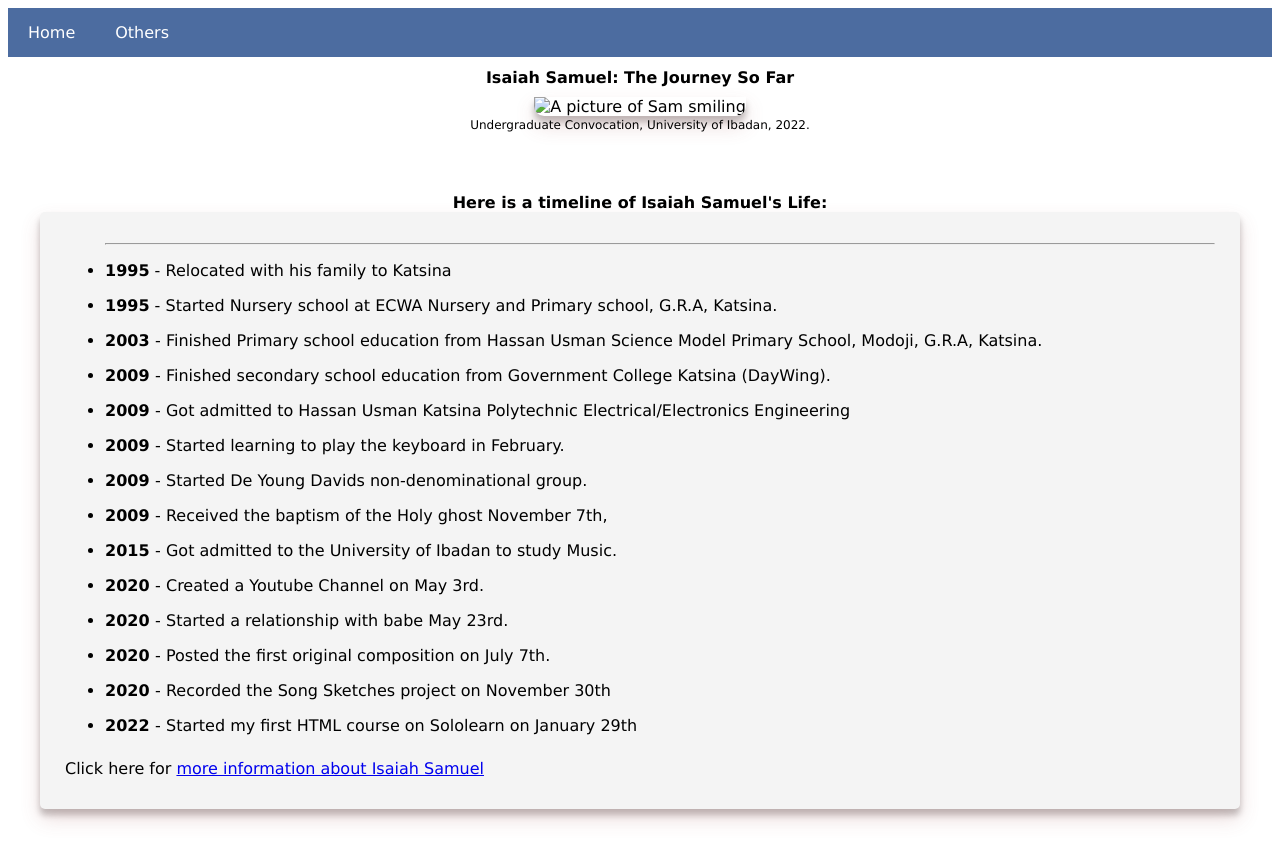
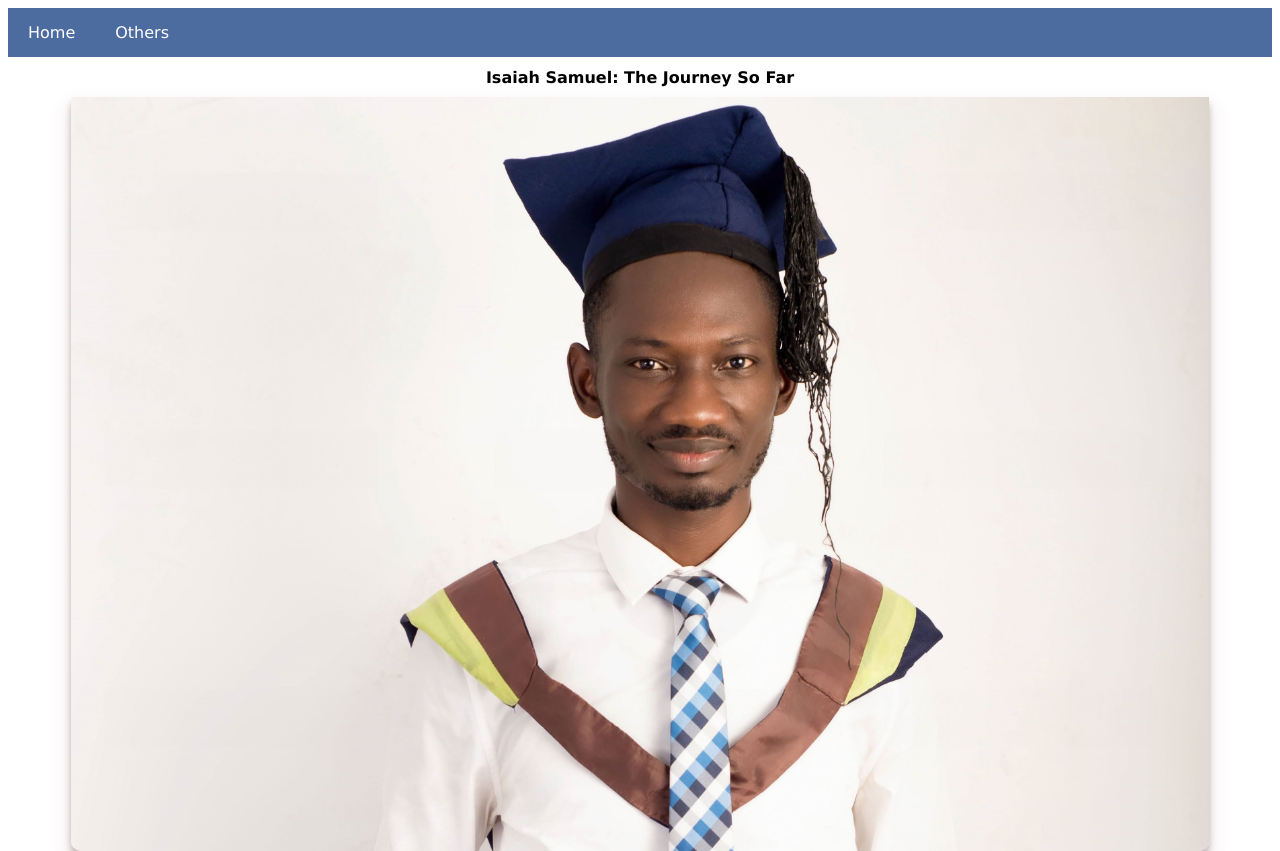
Before and after one commit to ElSam20/Tribute, a plain HTML site: page Tribute Page/Index.html in a window 1280 px wide. Shown: the top 851 px of the page. Drawn offline with Linux system fonts and the light colour scheme; the site is published under a folder, as on GitHub Pages, so addresses that start at the root find nothing.

Commit message:
Update Index.html

```diff
--- a/Tribute Page/Index.html
+++ b/Tribute Page/Index.html
@@ -18,7 +18,7 @@
   </nav>
   <header id="title"> <h1>Isaiah Samuel: The Journey So Far</h1></header>
   <div id="img-div">
-    <img src="/image.jpg" alt="A picture of Sam smiling" id="image" width="auto">
+    <img src="image.jpg" alt="A picture of Sam smiling" id="image" width="auto">
     <p id="img-caption"> Undergraduate Convocation, University of Ibadan, 2022.</p>
   </div>
   <br>
```
